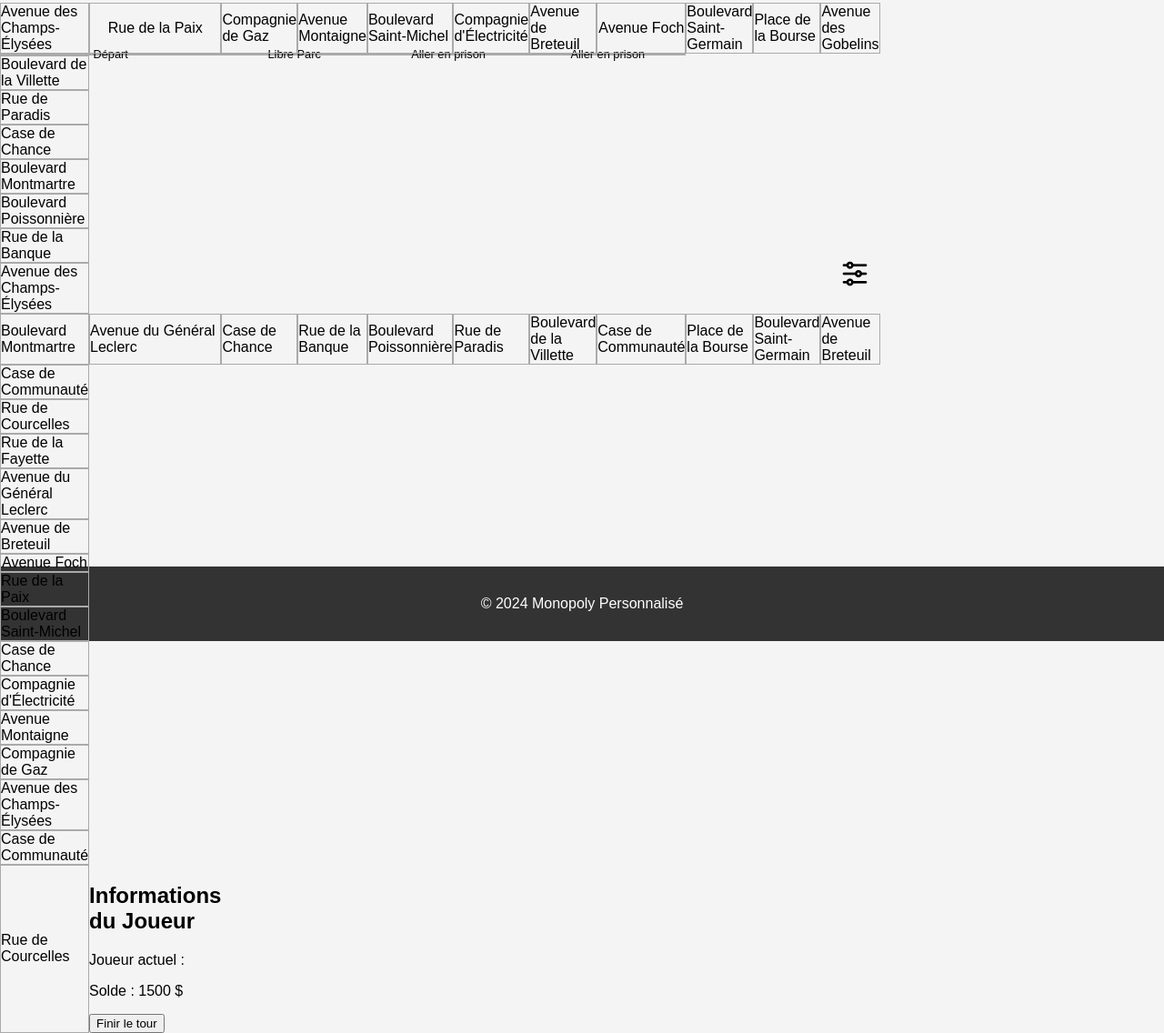
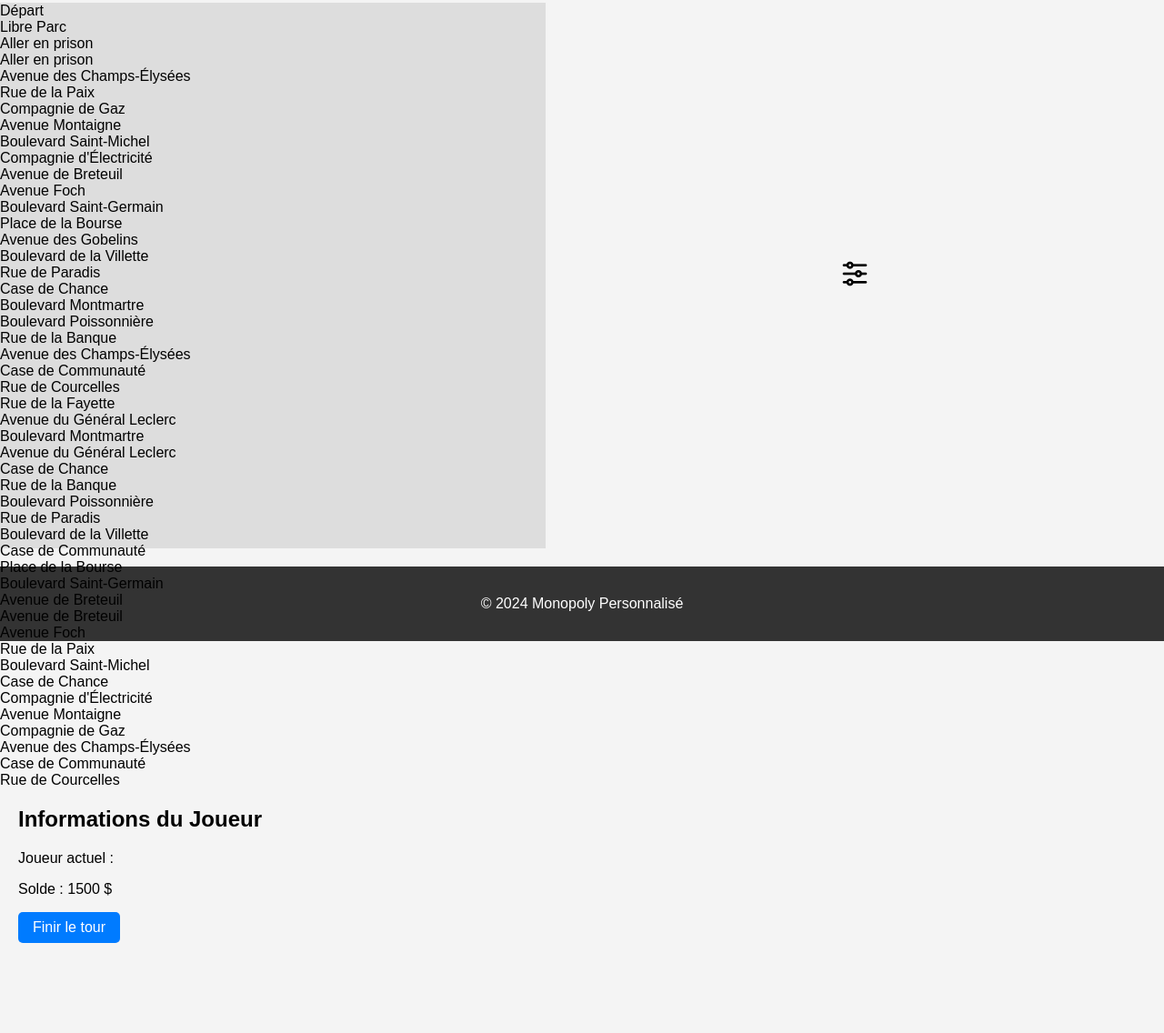
Before and after one commit to Zandgar11/kermonopoly, a plain HTML site: page game.html in a window 1280 px wide. Shown: the part 129-1265 px from the top of the page at 91% size. After the commit the page ends 1166 px from the top, so only its background shows below. Drawn offline with Linux system fonts and the light colour scheme.

Commit message:
Update style.css

```diff
--- a/style.css
+++ b/style.css
@@ -12,7 +12,7 @@ header {
     text-align: center;
 }
 
-#game-container {
+#login-container, #game-container {
     display: flex;
     justify-content: center;
     align-items: center;
@@ -20,53 +20,28 @@ header {
 }
 
 #board {
-    position: relative;
     width: 600px;
     height: 600px;
-    display: grid;
-    grid-template-columns: repeat(11, 1fr);
-    grid-template-rows: repeat(11, 1fr);
+    background-color: #ddd;
+    position: relative;
 }
 
-.corner {
-    grid-column: span 2;
-    grid-row: span 2;
-    display: flex;
-    justify-content: center;
-    align-items: center;
-    background: #ddd;
-    border: 1px solid #aaa;
-    font-size: 0.8em;
+#player-info {
+    margin-left: 20px;
 }
 
-.space {
-    display: flex;
-    justify-content: center;
-    align-items: center;
-    border: 1px solid #aaa;
+button {
+    background: #007BFF;
+    color: #fff;
+    border: none;
+    padding: 0.5em 1em;
+    cursor: pointer;
+    border-radius: 5px;
+    font-size: 1em;
 }
 
-.border-top {
-    grid-column: span 1;
-    grid-row: 1;
-}
-
-.border-side {
-    grid-column: 1;
-    grid-row: span 1;
-}
-
-.border-bottom {
-    grid-column: span 1;
-    grid-row: 11;
-}
-
-#info-panel {
-    grid-column: span 2;
-    grid-row: span 2;
-    background: #fff;
-    padding: 1em;
-    border: 1px solid #aaa;
+button:hover {
+    background: #0056b3;
 }
 
 footer {
```
